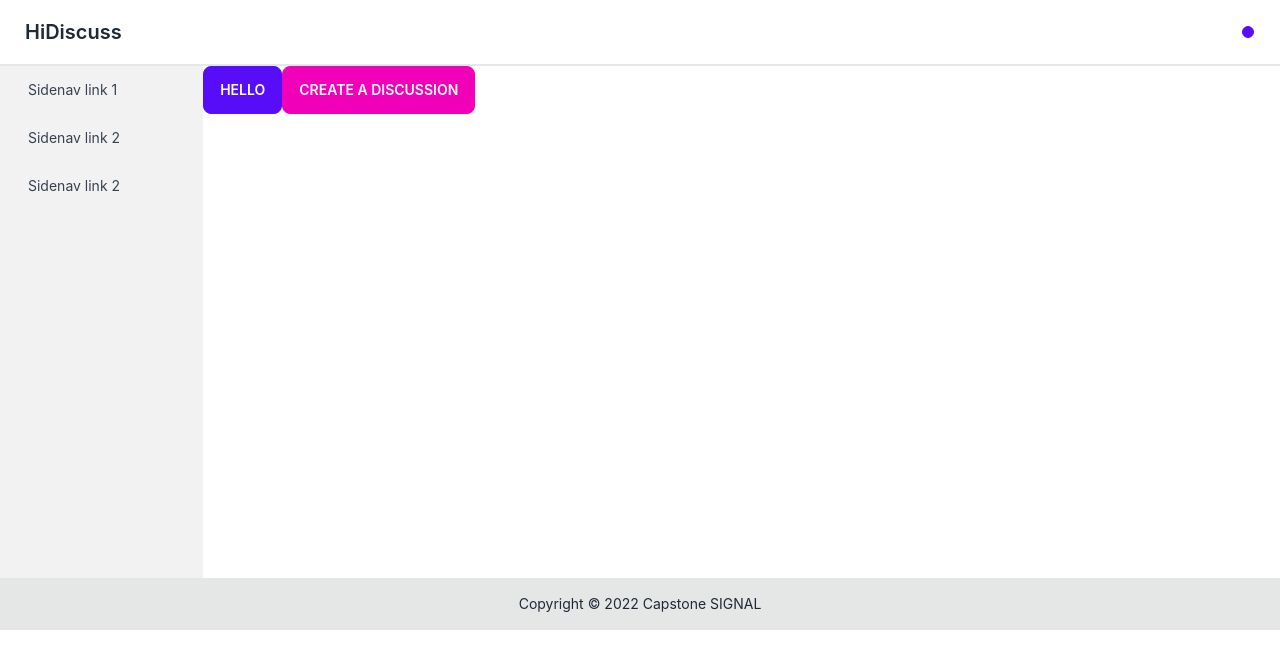
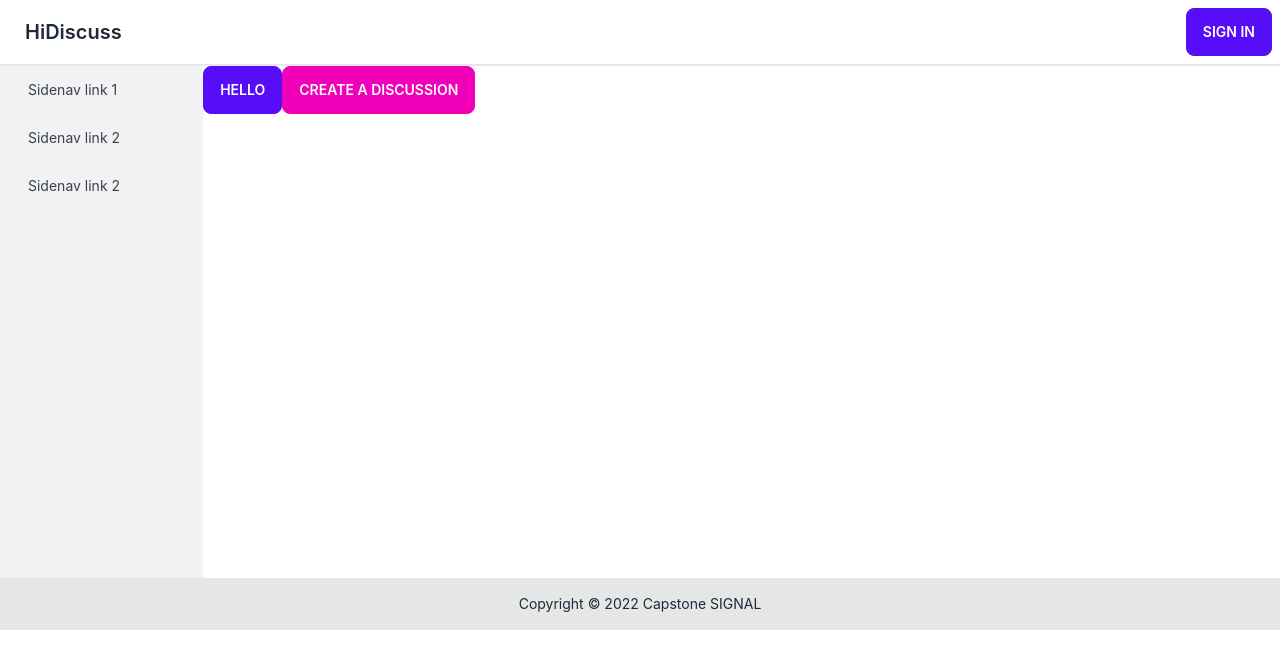
Before and after one commit to capstone-signal/frontend, a Next.js app: page / in a window 1280 px wide. Shown: the top 668 px of the page. Built offline with nearby package versions, Linux system fonts and the light colour scheme.

Commit message:
feat: header signIn (temporary)

```diff
--- a/components/layout/header.tsx
+++ b/components/layout/header.tsx
@@ -1,21 +1,50 @@
-import React, { FunctionComponent } from 'react'
+import React, { useState, FunctionComponent } from 'react'
+import Link from 'next/link'
 
 // eslint-disable-next-line @typescript-eslint/no-empty-interface
 interface HeaderProps {}
 
-const Header: FunctionComponent<HeaderProps> = () => (
+const Header: FunctionComponent<HeaderProps> = () => {
+	const [user, setUser] = useState<string>('')
+	console.log(user)
+	const signIn = () => {
+		setUser('temp_user')
+		console.log(user)
+	}
+	const signOut = () => {
+		setUser('')
+		console.log(user)
+	}
+	return (
 		<div className="navbar bg-base-100 border-b-2">
 			<div className="flex-1">
+				<Link href="/">
 					<a className="btn btn-ghost normal-case text-xl">HiDiscuss</a>
+				</Link>
 			</div>
 			<div className="navbar-end">
+				{user === '' && (
+					<button onClick={signIn} className="btn btn-primary">
+						sign in
+					</button>
+				)}
+				{user != '' && (
+					<div className="dropdown dropdown-end">
 						<button className="btn btn-ghost btn-circle">
 							<div className="indicator">
 								<span className="badge badge-xs badge-primary indicator-item"></span>
 							</div>
 						</button>
+						<ul className="menu dropdown-content p-2 shadow bg-base-100 rounded-box w-36 mt-4">
+							<li onClick={signOut}>
+								<a>Sign Out</a>
+							</li>
+						</ul>
+					</div>
+				)}
 			</div>
 		</div>
 	)
+}
 
 export default Header
```
Also changed, not shown: api/User.ts (added, +10 -0 lines). Lines whose indentation alone changed are shown as unchanged.
